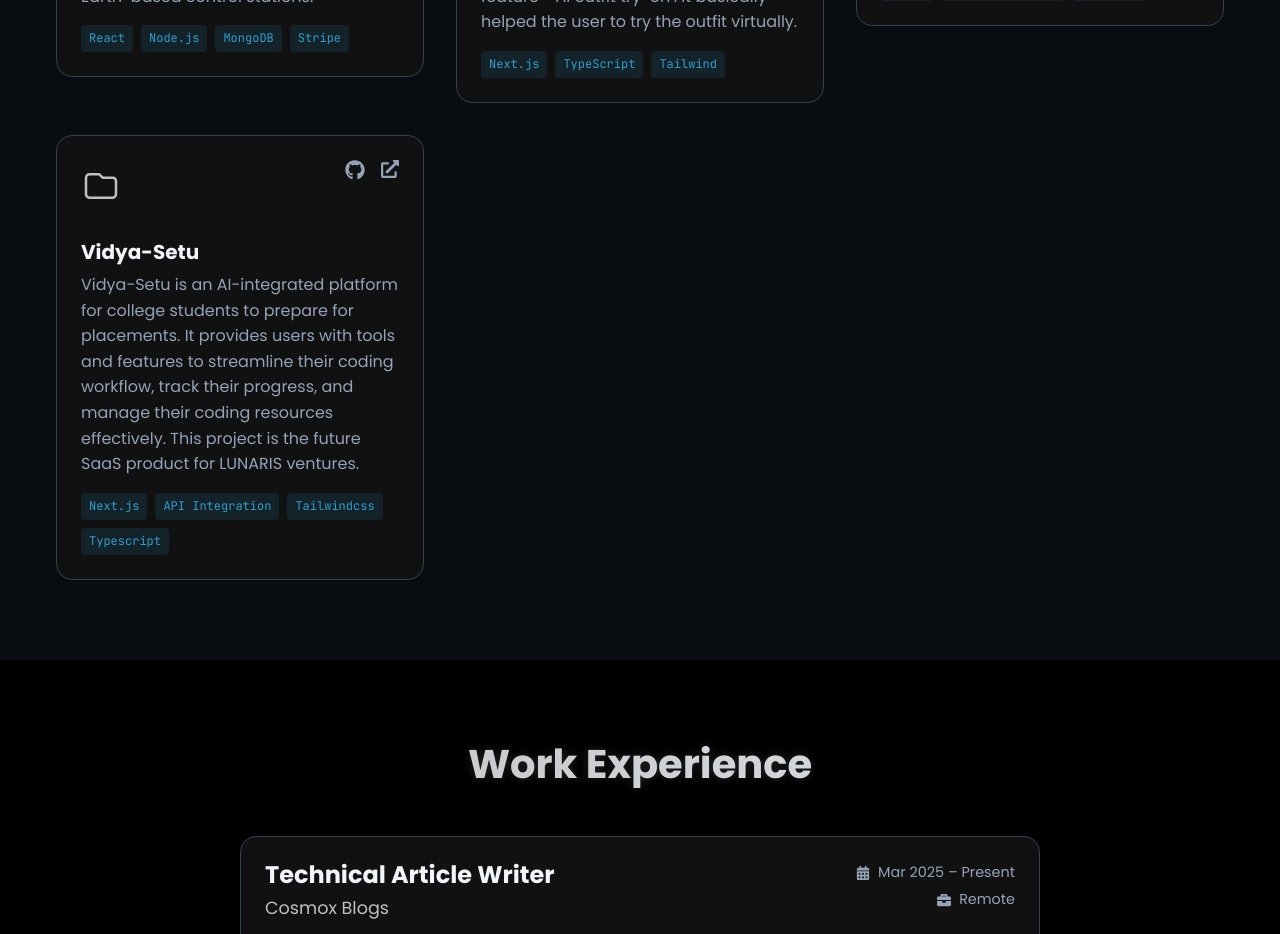
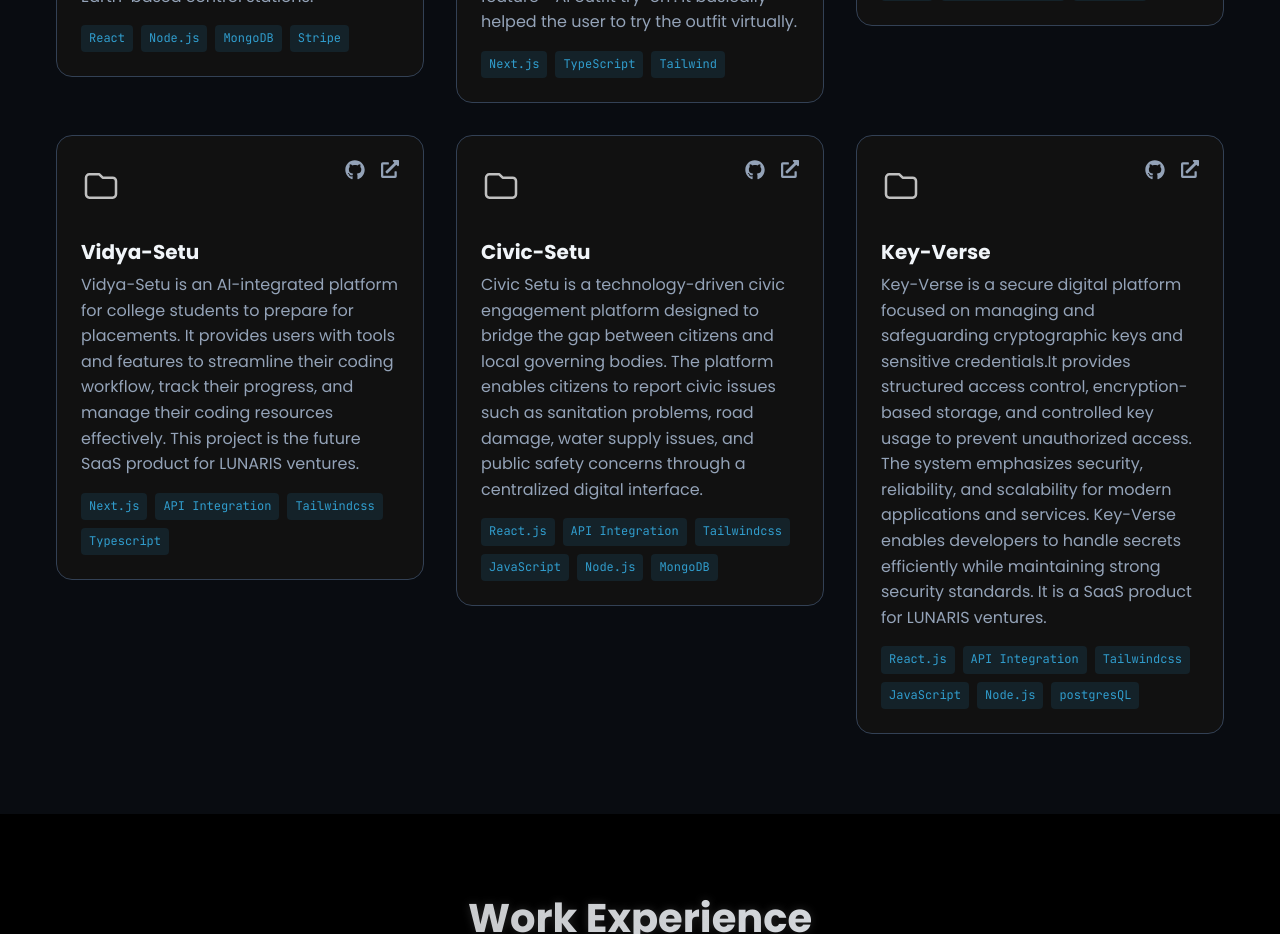
Before and after one commit to daksh-stack/portfolio-1, a React (Vite) app: page / in a window 1280 px wide. Shown: the part 2420-3354 px from the top of the page. Built offline with nearby package versions, Linux system fonts and the light colour scheme.

Commit message:
added new projects and skills

```diff
--- a/src/data/portfolio.js
+++ b/src/data/portfolio.js
@@ -1,5 +1,5 @@
 import { FaReact, FaNodeJs, FaHtml5, FaCss3Alt, FaJs, FaGitAlt } from 'react-icons/fa';
-import { SiTailwindcss, SiMongodb, SiExpress, SiNextdotjs, SiTypescript } from 'react-icons/si';
+import { SiTailwindcss, SiMongodb, SiExpress, SiNextdotjs, SiTypescript, SiPostgresql } from 'react-icons/si';
 
 export const portfolioData = {
     hero: {
@@ -32,6 +32,7 @@ export const portfolioData = {
         { name: "HTML5", icon: FaHtml5, color: "#E34F26" },
         { name: "CSS3", icon: FaCss3Alt, color: "#1572B6" },
         { name: "Git", icon: FaGitAlt, color: "#F05032" },
+        { name: "PostgreSQL", icon: SiPostgresql, color: "#4169E1" },
     ],
     projects: [
         {
@@ -57,7 +58,19 @@ export const portfolioData = {
             description: "Vidya-Setu is an AI-integrated platform for college students to prepare for placements. It provides users with tools and features to streamline their coding workflow, track their progress, and manage their coding resources effectively. This project is the future SaaS product for LUNARIS ventures.",
             tags: ["Next.js", "API Integration", "Tailwindcss", "Typescript"],
             links: { demo: "https://vidya-setu-ebon.vercel.app", repo: "https://github.com/daksh-stack/Code-Trackr.git" }
-        }
+        },
+        {
+            title: "Civic-Setu",
+            description: "Civic Setu is a technology-driven civic engagement platform designed to bridge the gap between citizens and local governing bodies. The platform enables citizens to report civic issues such as sanitation problems, road damage, water supply issues, and public safety concerns through a centralized digital interface.",
+            tags: ["React.js", "API Integration", "Tailwindcss", "JavaScript", "Node.js", "MongoDB"],
+            links: { demo: "https://civicsetu-7.vercel.app/", repo: "https://github.com/daksh-stack" }
+        },
+        {
+            title: "Key-Verse",
+            description: "Key-Verse is a secure digital platform focused on managing and safeguarding cryptographic keys and sensitive credentials.It provides structured access control, encryption-based storage, and controlled key usage to prevent unauthorized access. The system emphasizes security, reliability, and scalability for modern applications and services. Key-Verse enables developers to handle secrets efficiently while maintaining strong security standards. It is a SaaS product for LUNARIS ventures.",
+            tags: ["React.js", "API Integration", "Tailwindcss", "JavaScript", "Node.js", "postgresQL"],
+            links: { demo: "https://key-verse.vercel.app/", repo: "https://github.com/daksh-stack" }
+        },
     ],
     contact: {
         email: "dakshhardiya34@gmail.com",
```
